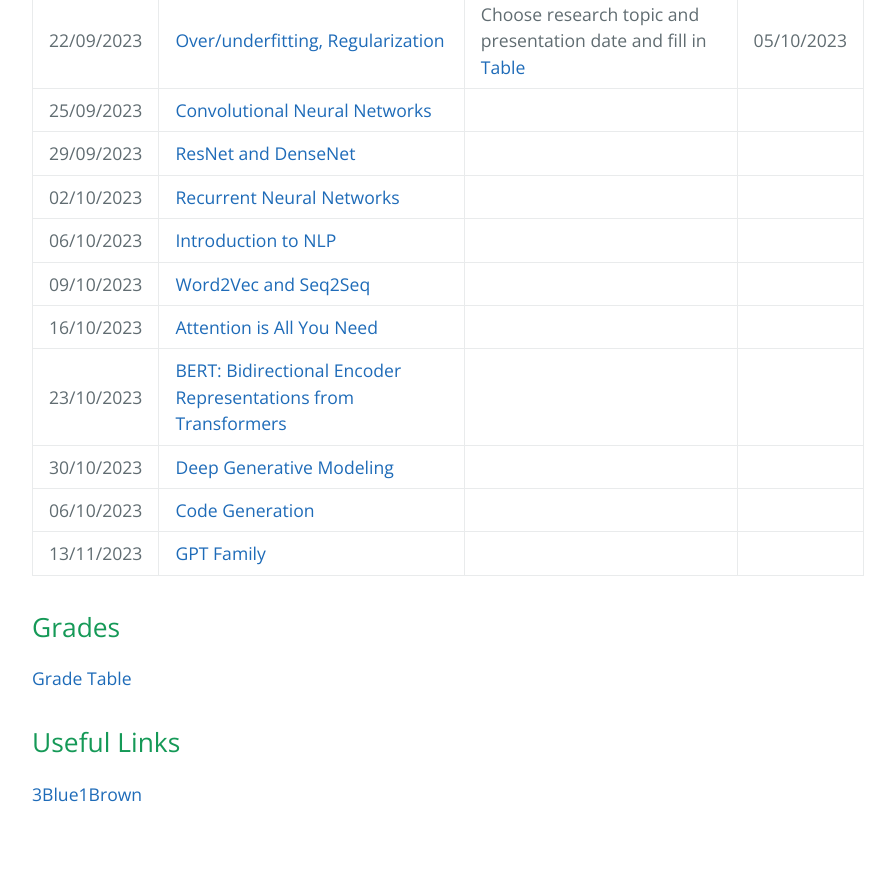
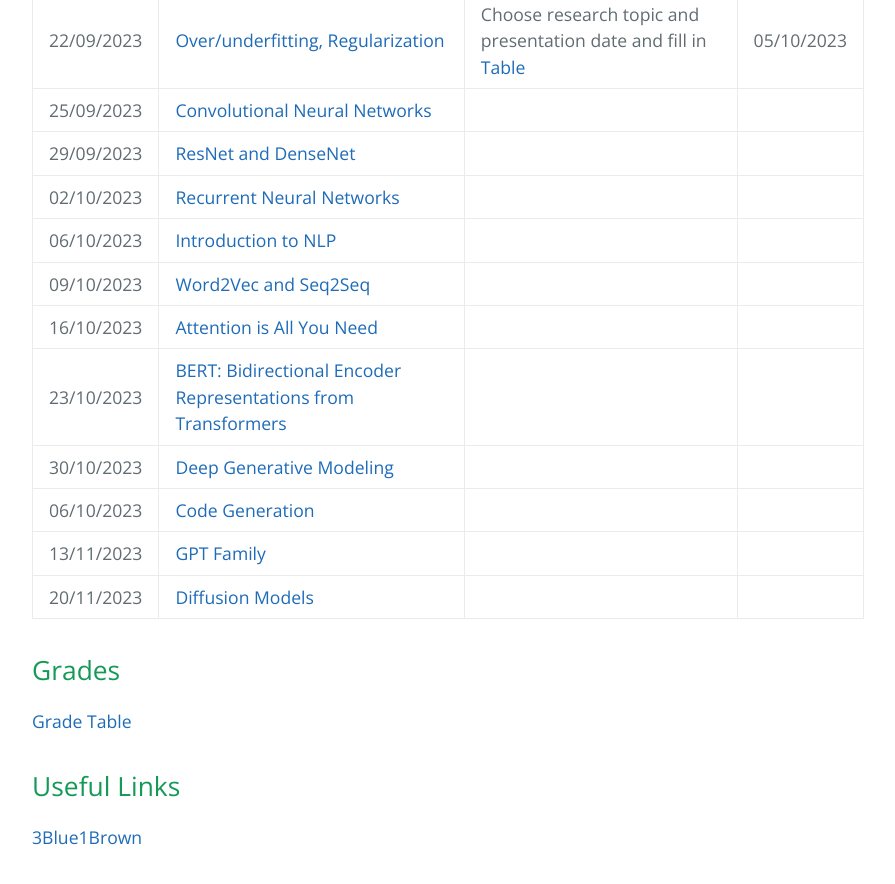
Before and after one commit to decoder-99/DL23Fall, a Jekyll site: the page built from index.md, in a window 1280 px wide and 900 px high, scrolled down 898 px. Shown: the top 884 px of the window, without its empty margins (192-1087 px from the left). Built offline with Jekyll 4.4.1, drawn with Linux system fonts in a browser that asks for light colours; the repository's description, which GitHub fills in, is left out; our own code applies the rules of GitHub Pages for plain Markdown files; before the commit the page ends 1755 px from its top, so only the background shows below that.

Commit message:
Update index.md

```diff
--- a/index.md
+++ b/index.md
@@ -26,6 +26,8 @@ You can find information about attendance, individual achievements, and importan
 |30/10/2023|[Deep Generative Modeling](https://docs.google.com/presentation/d/1pklU2NMhPtbQx8i9grTWN6OwzarUhXSJByFoU-uNl_M/edit?usp=sharing)||
 |06/10/2023|[Code Generation](https://docs.google.com/presentation/d/1--dTORoL1Kqc4TTw8Wn5cyn1VNdnJKCgWNaUcQ0itEo/edit?usp=sharing)||
 |13/11/2023|[GPT Family](https://docs.google.com/presentation/d/1hslS7nVyXDE7PyV9kNDiMH0bknswy6ZF1-9jB7VyxqY/edit?usp=sharing)||
+|20/11/2023|[Diffusion Models](https://docs.google.com/presentation/d/1GCKS3WXBlesJHDLtcnY5Evy2OvRDdOjQ_OSaipUV9J4/edit?usp=sharing)||
+
 
 ## Grades
 [Grade Table](https://docs.google.com/spreadsheets/u/1/d/1QJ4Cm1Rdv3fP86WrH8BE5qv18aH5pdeAdx1l7fTX1mU/edit#gid=0)
```
